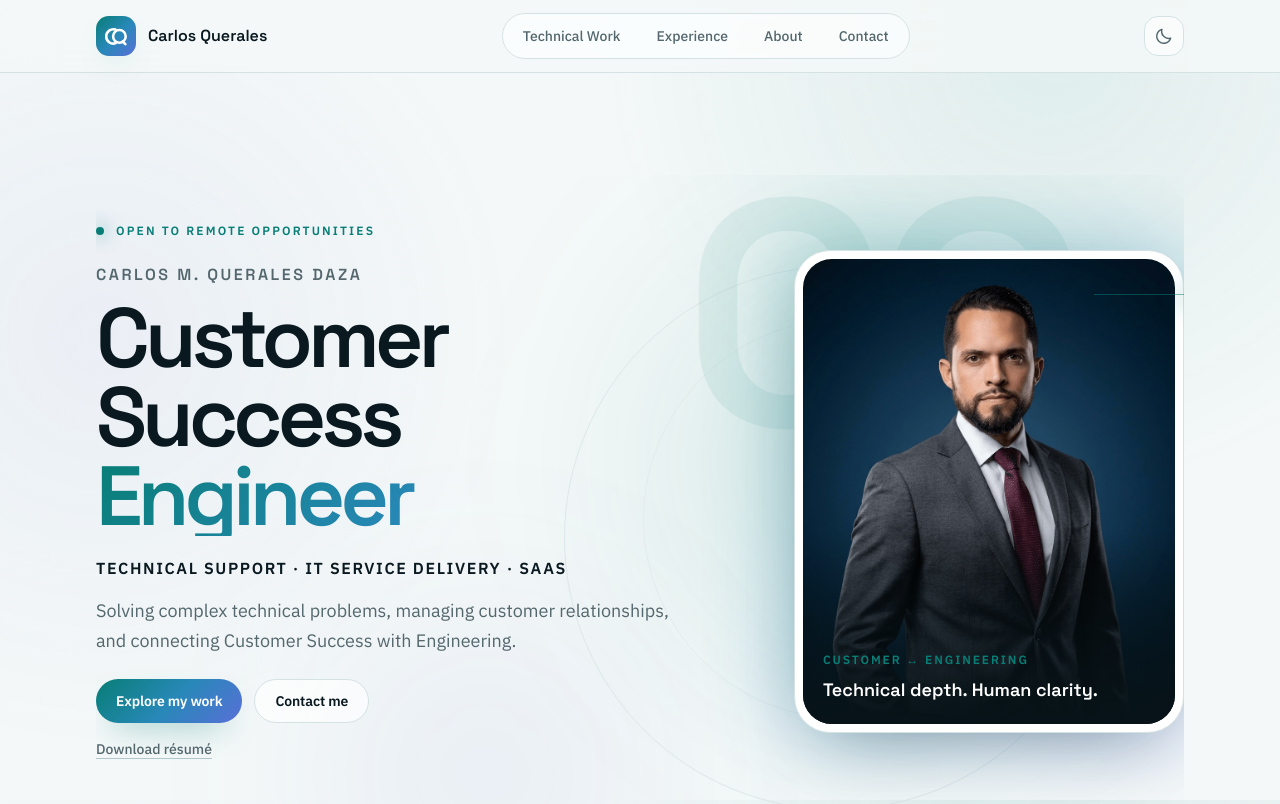
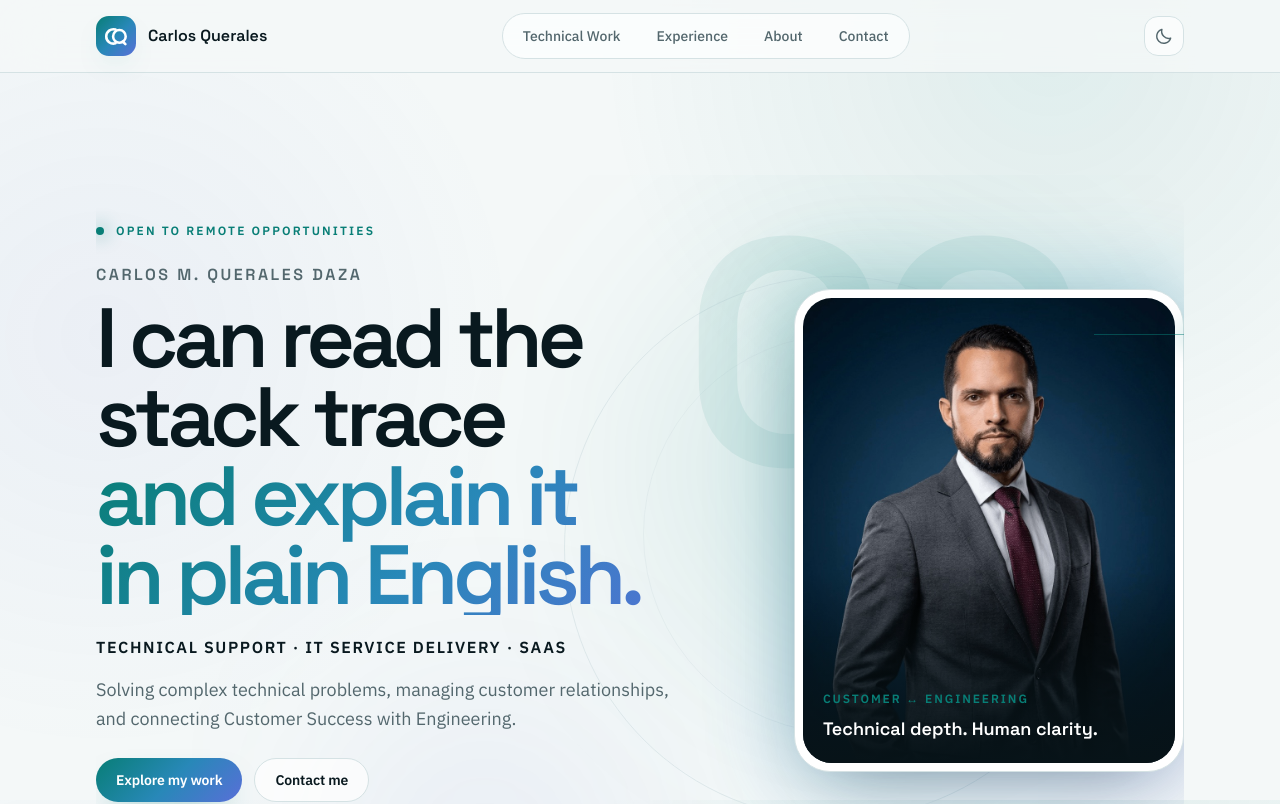
Before and after one commit to CarlosQuerales/Carlos-Portfolio-OS, a Next.js app: page / in a window 1280 px wide. Shown: the top 804 px of the page. Built offline with nearby package versions, Linux system fonts and the light colour scheme.

Commit message:
feat: update hero section text for clarity and engagement

```diff
--- a/src/components/sections/Hero.js
+++ b/src/components/sections/Hero.js
@@ -28,9 +28,9 @@ export function Hero({ profile }) {
           </p>
 
           <h1 className="font-display text-fg mt-3 max-w-3xl text-5xl leading-[0.94] font-semibold tracking-[-0.06em] text-balance sm:text-6xl lg:text-[4.6rem] xl:text-[5.25rem]">
-            Customer Success
+            I can read the stack trace
             <span className="block bg-[image:var(--gradient-brand)] bg-clip-text text-transparent">
-              Engineer
+              and explain it in plain English.
             </span>
           </h1>
 
@@ -54,7 +54,7 @@ export function Hero({ profile }) {
             download
             className="text-fg-muted hover:text-accent decoration-border-strong mt-4 text-sm font-medium underline underline-offset-4 transition-colors"
           >
-            Download résumé
+            Download resume
           </a>
         </div>
 
```
Also changed, not shown: 1 other file (tests, documents, lock files or other folders).
